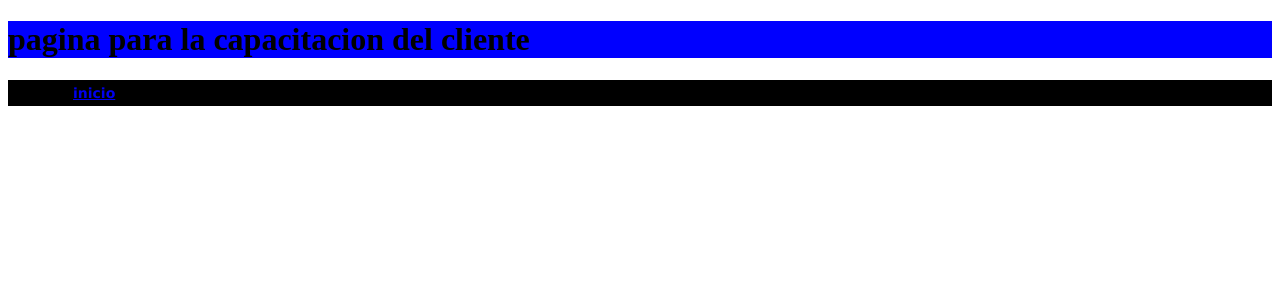
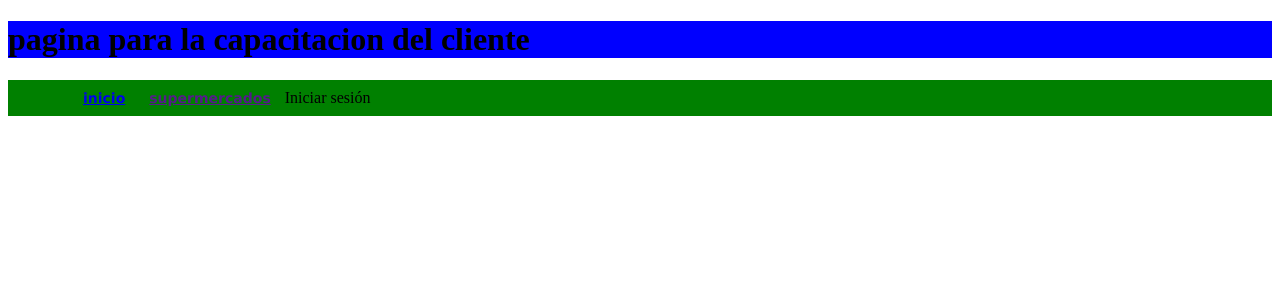
Before and after one commit to dagobert-suarez/homemarket, a PHP site: page /views/include/manual/header.neighbour.php in a window 1280 px wide. Shown: the top 300 px of the page. Run offline with PHP 8.4, Linux system fonts and the light colour scheme.

Commit message:
neighbour

```diff
--- a/views/assets/css/neighbour.css
+++ b/views/assets/css/neighbour.css
@@ -1,16 +1,16 @@
 nav, header{
   display: block;/*sirve para hacer reconocer todos los elementos en bloque*/
 }
-
+/*diseño del menú*/
 #menu {
-  background-color: black;
-  padding: 0px 20px;
+  background-color: green;
+  padding: 0px 25px;
 }
 
 #menu li {
   display: inline-block;
   list-style: none;
-  padding: 5px;
+  padding: 10px;
   font: bold 14px verdana, sans-serif;
 }
 
--- a/views/include/manual/header.neighbour.php
+++ b/views/include/manual/header.neighbour.php
@@ -13,5 +13,7 @@
     <nav id="menu">
       <ul>
         <li><a href="inicio">inicio</a></li>
+        <li><a href="">supermercados</a></li>
+        <a id="mon">Iniciar sesión</a>
       </ul>
     </nav>
```
